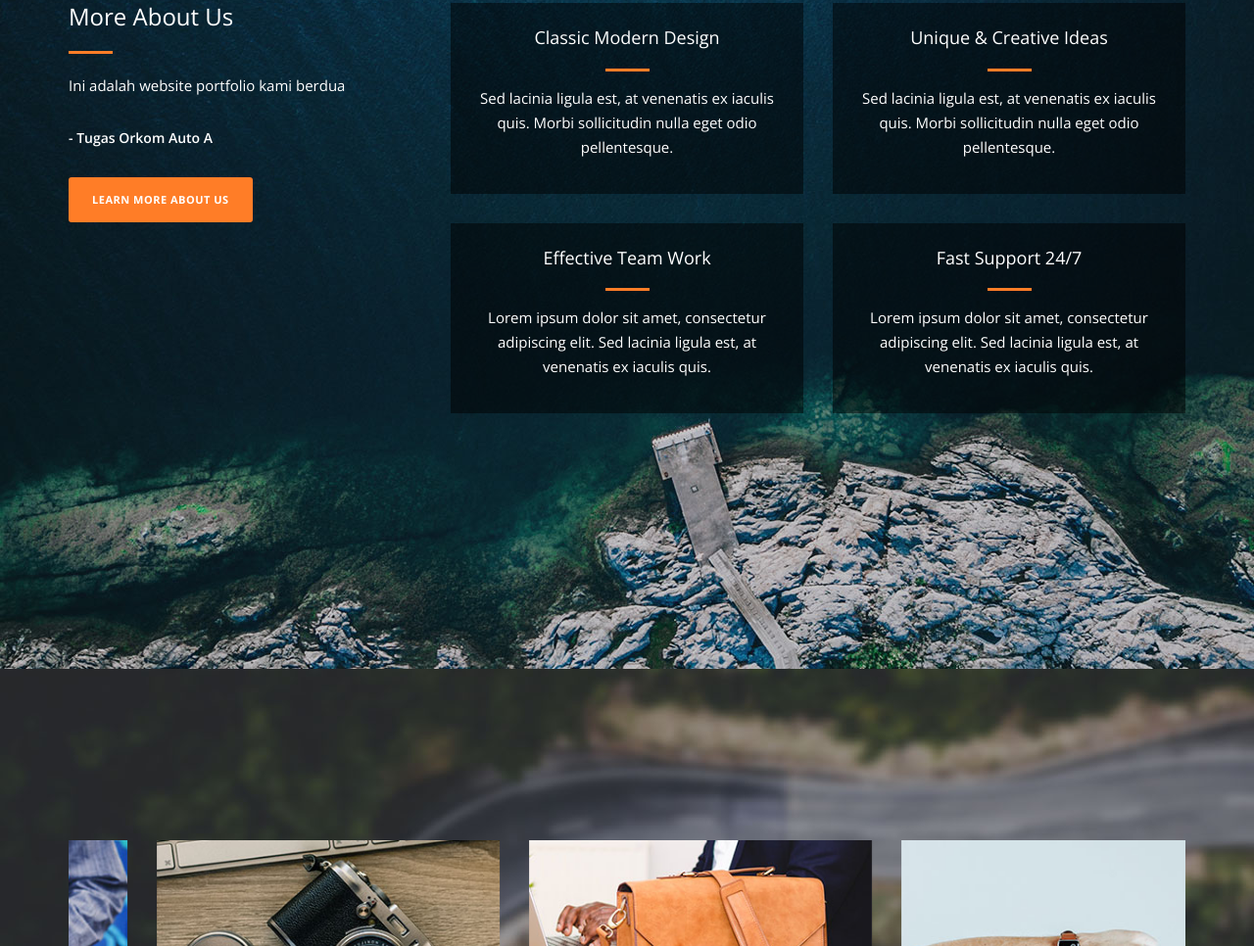
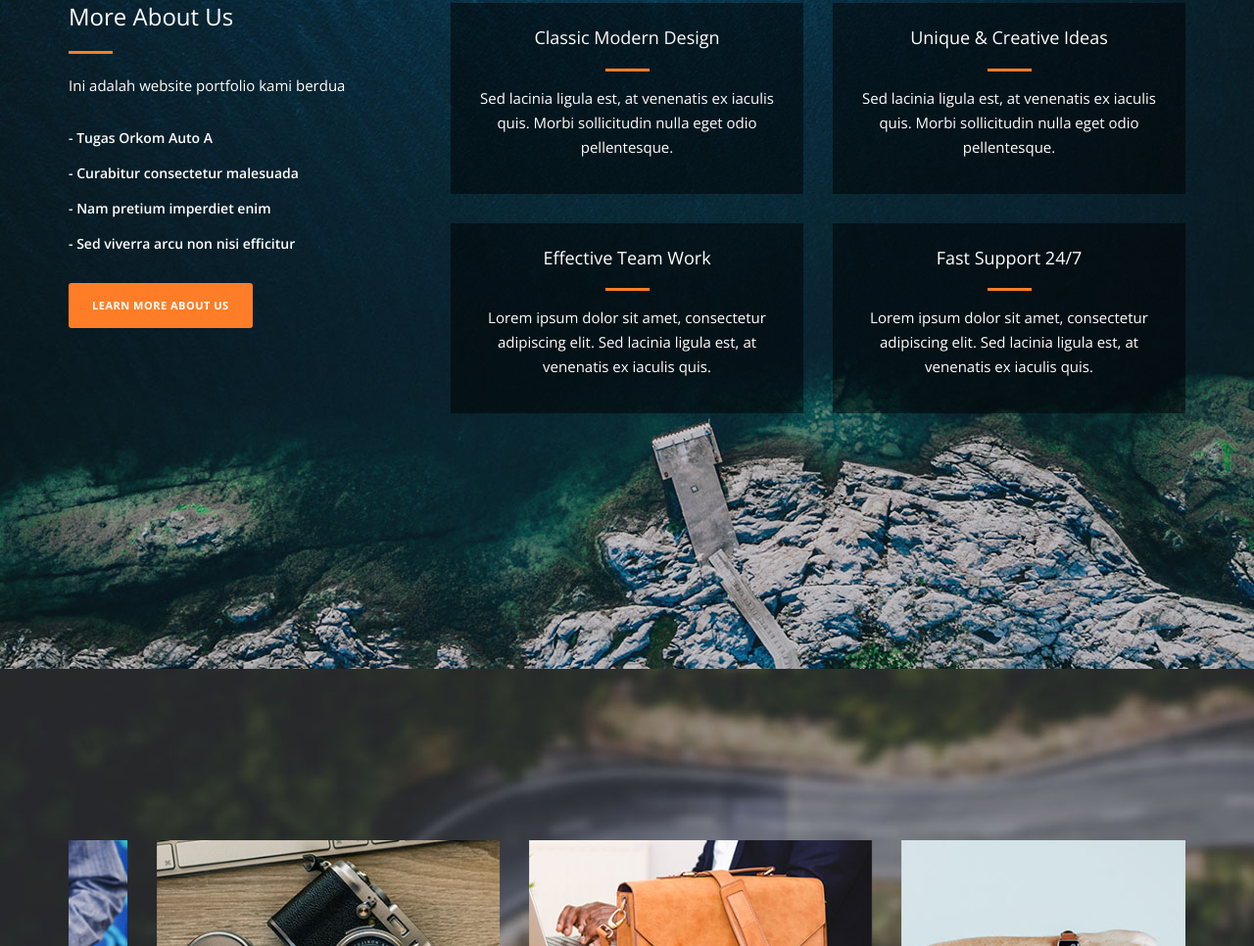
Before and after one commit to xyrenzz/web-porto, a plain HTML site: page index.html in a window 1280 px wide. Shown: the part 917-1883 px from the top of the page at 98% size. Drawn offline with nearby package versions, Linux system fonts and the light colour scheme.

Commit message:
Update index.html

```diff
--- a/index.html
+++ b/index.html
@@ -57,7 +57,9 @@ Tugas orkom auto A
                         <p>Ini adalah website portfolio kami berdua</p>
                         <ul>
                             <li>-  Tugas Orkom Auto A</li>
-
+                            <li>-  Curabitur consectetur malesuada</li>
+                            <li>-  Nam pretium imperdiet enim</li>
+                            <li>-  Sed viverra arcu non nisi efficitur</li>
                         </ul>
                         <div class="primary-button">
                             <a href="#portfolio">Learn More About Us</a>
```
